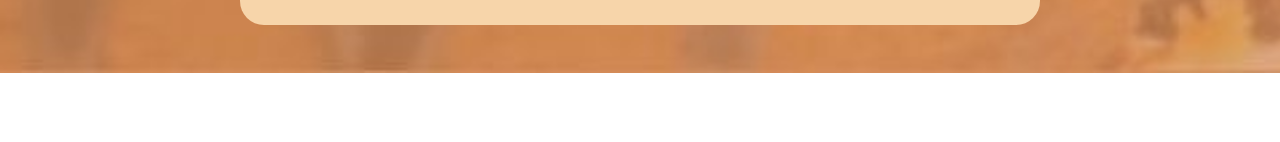
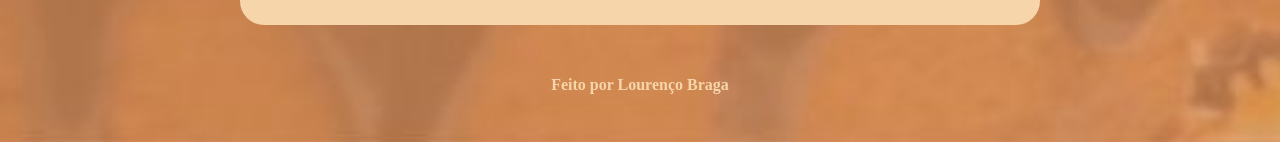
Before and after one commit to Lourenco-Braga/Projeto-Receita, a plain HTML site: page index.html in a window 1280 px wide. Shown: the part 1422-1564 px from the top of the page. Before the commit the page ends 1495 px from the top, so only its background shows below. Drawn offline with Linux system fonts and the light colour scheme; a web font is replaced by a local one.

Commit message:
adicionando footer

```diff
--- a/index.html
+++ b/index.html
@@ -65,5 +65,9 @@
             </section>
         </main>
     </div>
+
+    <footer>
+        Feito por Lourenço Braga
+    </footer>
 </body>
 </html>
--- a/style.css
+++ b/style.css
@@ -22,7 +22,6 @@ body {
     background-color: #f7d5aa;
     margin: 48px auto;
     box-sizing: border-box;
-
 }
 
 main {
@@ -68,86 +67,9 @@ ul {
     padding-top: 6px;
 }
 
-
-
-
-
-
-
-
-
-
-
-
-
-
-
-
-
-
-
-
-
-
-
-
-
-
-
-
-
-
-
-
-
-
-
-
-
-
-
-
-
-
-
-
-
-
-/* body {
-    background-image: url(./imgs/bg.jpeg);
-    background-repeat: no-repeat;
-    background-size: cover;
-    padding: 50px 600px;
+footer {
+    color: #f7d5aa;
+    font-weight: 600;
+    text-align: center;
+    padding-bottom: 48px;
 }
-
-.principal {
-
-    padding: 24px;
-    border-radius: 24px;
-    border: 1px solid;
-    width: 600px;
-
-    margin: 48px 240px 100px;
-}
-
-.principal img {
-    width: 100%;
-    border-radius: 24px;
-}
-
-.principal h1 {
-    color: #2E1A0F;
-    font-size: 40px;
-    line-height: 140%;
-}
-
-.principal h2 {
-    color: #2E1A0F;
-    font-size: 24px;
-    line-height: 150%;
-}
-
-.principal p {
-    color: #2E1A0F;
-    line-height: 150%;
-} */
```
